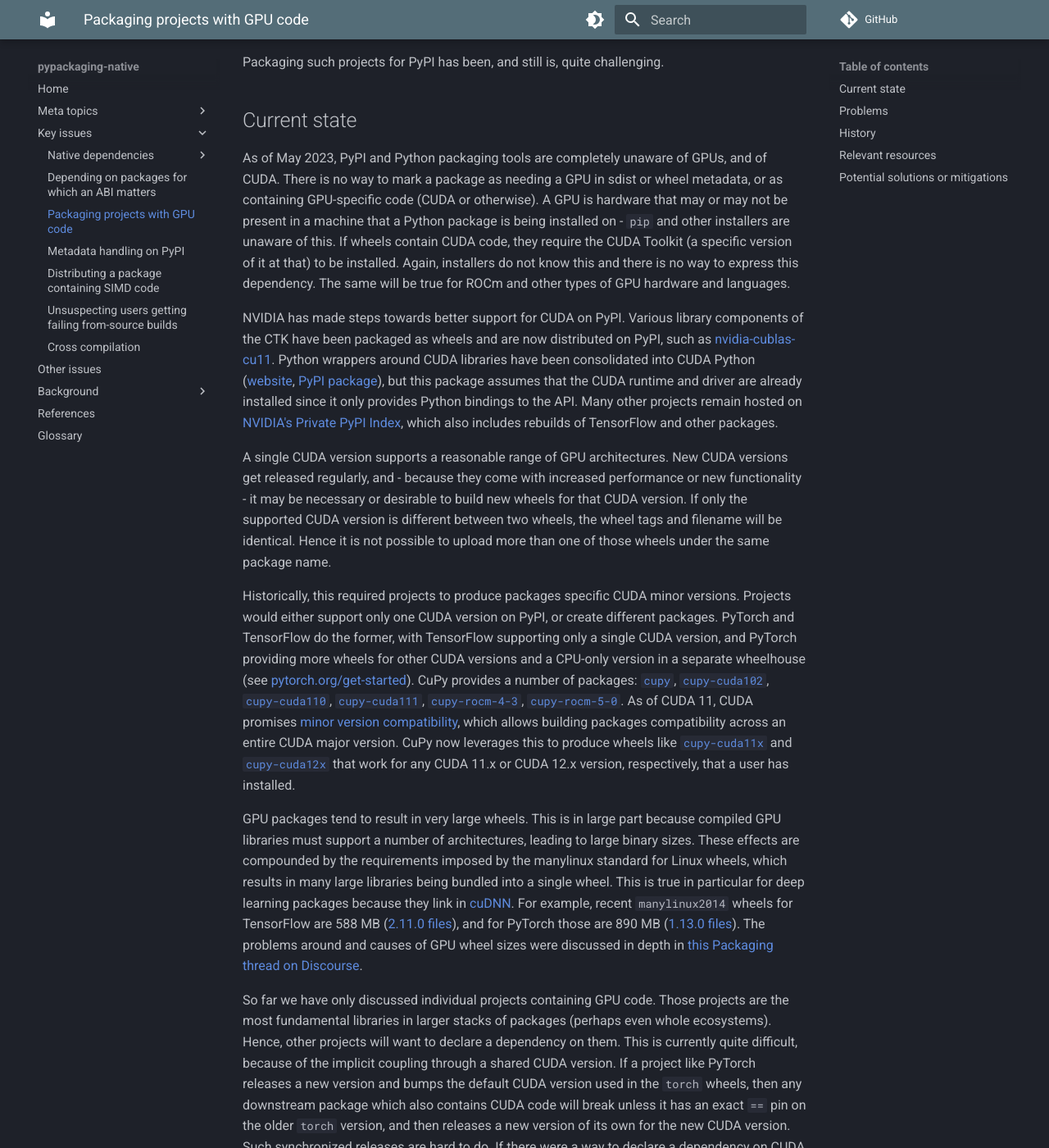
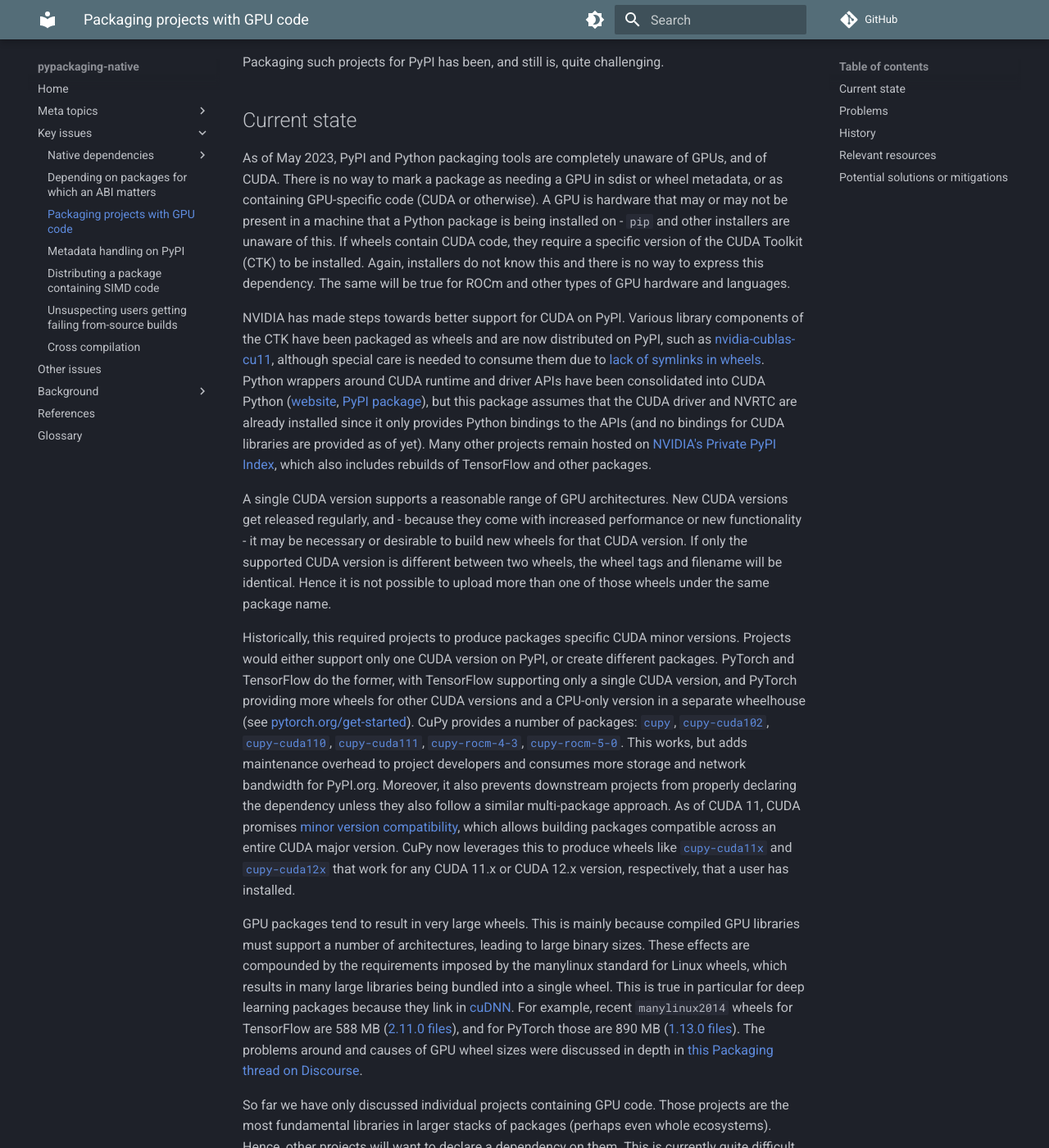
Before and after one commit to pypackaging-native/pypackaging-native, an MkDocs documentation site: the page built from docs/key-issues/gpus.md, in a window 1280 px wide and 1400 px high, scrolled down 497 px. Shown: the whole window at 82% size. Built offline with MkDocs 1.6.1 and Material for MkDocs 9.7.7, drawn with Linux system fonts in a browser that asks for light colours; comment, search, counter and statistics services are not loaded; some of the changed text lies outside the part shown.

Commit message:
Address first round of review feedback

```diff
--- a/docs/key-issues/gpus.md
+++ b/docs/key-issues/gpus.md
@@ -35,22 +35,25 @@ GPUs, and of CUDA. There is no way to mark a package as needing a GPU in sdist
 or wheel metadata, or as containing GPU-specific code (CUDA or otherwise). A
 GPU is hardware that may or may not be present in a machine that a Python
 package is being installed on - `pip` and other installers are unaware of this.
-If wheels contain CUDA code, they require the CUDA Toolkit (a specific version
-of it at that) to be installed. Again, installers do not know this and there is
+If wheels contain CUDA code, they require a specific version of the CUDA
+Toolkit (CTK) to be installed. Again, installers do not know this and there is
 no way to express this dependency. The same will be true for ROCm and other
 types of GPU hardware and languages.
 
 NVIDIA has made steps towards better support for CUDA on PyPI. Various
 library components of the CTK have been packaged as wheels and are now
 distributed on PyPI, such as
-[nvidia-cublas-cu11](https://pypi.org/project/nvidia-cublas-cu11/). Python
-wrappers around CUDA libraries have been consolidated into CUDA Python
-([website](https://developer.nvidia.com/cuda-python),
-[PyPI package](https://pypi.org/project/cuda-python)), but this package assumes
-that the CUDA runtime and driver are already installed since it only provides
-Python bindings to the API. Many other projects remain hosted on
-[NVIDIA's Private PyPI Index](https://pypi.org/project/nvidia-pyindex/), which
-also includes rebuilds of TensorFlow and other packages.
+[nvidia-cublas-cu11](https://pypi.org/project/nvidia-cublas-cu11/), although
+special care is needed to consume them due to [lack of symlinks in
+wheels](native-dependencies/cpp_deps.md#current-state). Python wrappers around
+CUDA runtime and driver APIs have been consolidated into CUDA Python
+([website](https://developer.nvidia.com/cuda-python), [PyPI
+package](https://pypi.org/project/cuda-python)), but this package assumes that
+the CUDA driver and NVRTC are already installed since it only provides Python
+bindings to the APIs (and no bindings for CUDA libraries are provided as of
+yet). Many other projects remain hosted on [NVIDIA's Private PyPI
+Index](https://pypi.org/project/nvidia-pyindex/), which also includes rebuilds
+of TensorFlow and other packages.
 
 A single CUDA version supports a reasonable range of GPU architectures. New
 CUDA versions get released regularly, and - because they come with increased
@@ -72,15 +75,19 @@ CuPy provides a number of packages: [`cupy`](https://pypi.org/project/cupy/),
 [`cupy-cuda111`](https://pypi.org/project/cupy-cuda111/),
 [`cupy-rocm-4-3`](https://pypi.org/project/cupy-rocm-4-3/),
 [`cupy-rocm-5-0`](https://pypi.org/project/cupy-rocm-5-0/).
-As of CUDA 11, CUDA promises [minor version
+This works, but adds maintenance overhead to project developers and consumes
+more storage and network bandwidth for PyPI.org. Moreover, it also prevents
+downstream projects from properly declaring the dependency unless they also
+follow a similar multi-package approach.  As of CUDA 11, CUDA promises
+[minor version
 compatibility](https://docs.nvidia.com/deploy/cuda-compatibility/index.html#minor-version-compatibility),
-which allows building packages compatibility across an entire CUDA major
+which allows building packages compatible across an entire CUDA major
 version. CuPy now leverages this to produce wheels like
 [`cupy-cuda11x`](https://pypi.org/project/cupy-cuda11x/) and
 [`cupy-cuda12x`](https://pypi.org/project/cupy-cuda12x/) that work for any CUDA
 11.x or CUDA 12.x version, respectively, that a user has installed.
 
-GPU packages tend to result in very large wheels. This is in large part because
+GPU packages tend to result in very large wheels. This is mainly because
 compiled GPU libraries must support a number of architectures, leading to large
 binary sizes. These effects are compounded by the requirements imposed by the
 manylinux standard for Linux wheels, which results in many large libraries being
@@ -183,7 +190,7 @@ support in packaging tools, and lack of people to work on a solution.
 
 ## Relevant resources
 
-TODO
+- [How cuQuantum builds wheels](https://github.com/NVIDIA/cuQuantum/tree/main/extra/demo_build_with_wheels)
 
 
 ## Potential solutions or mitigations
```
